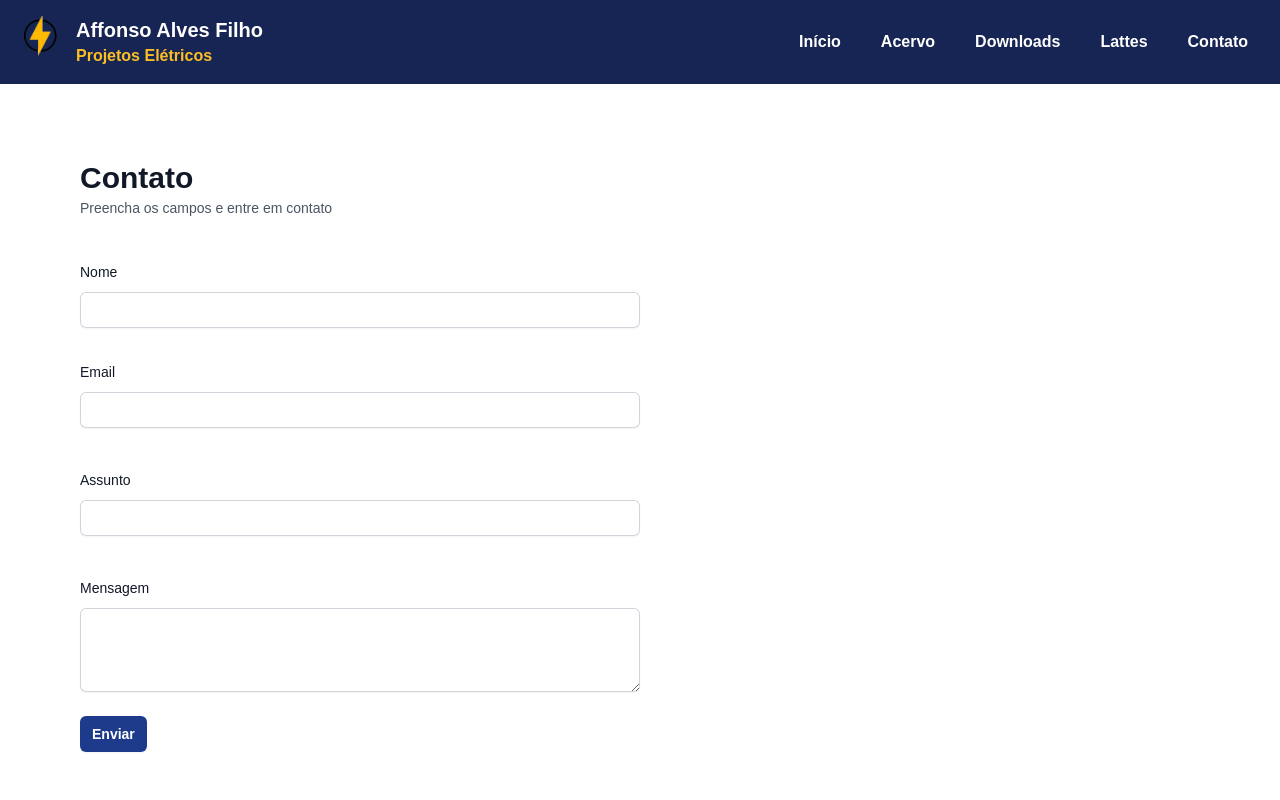
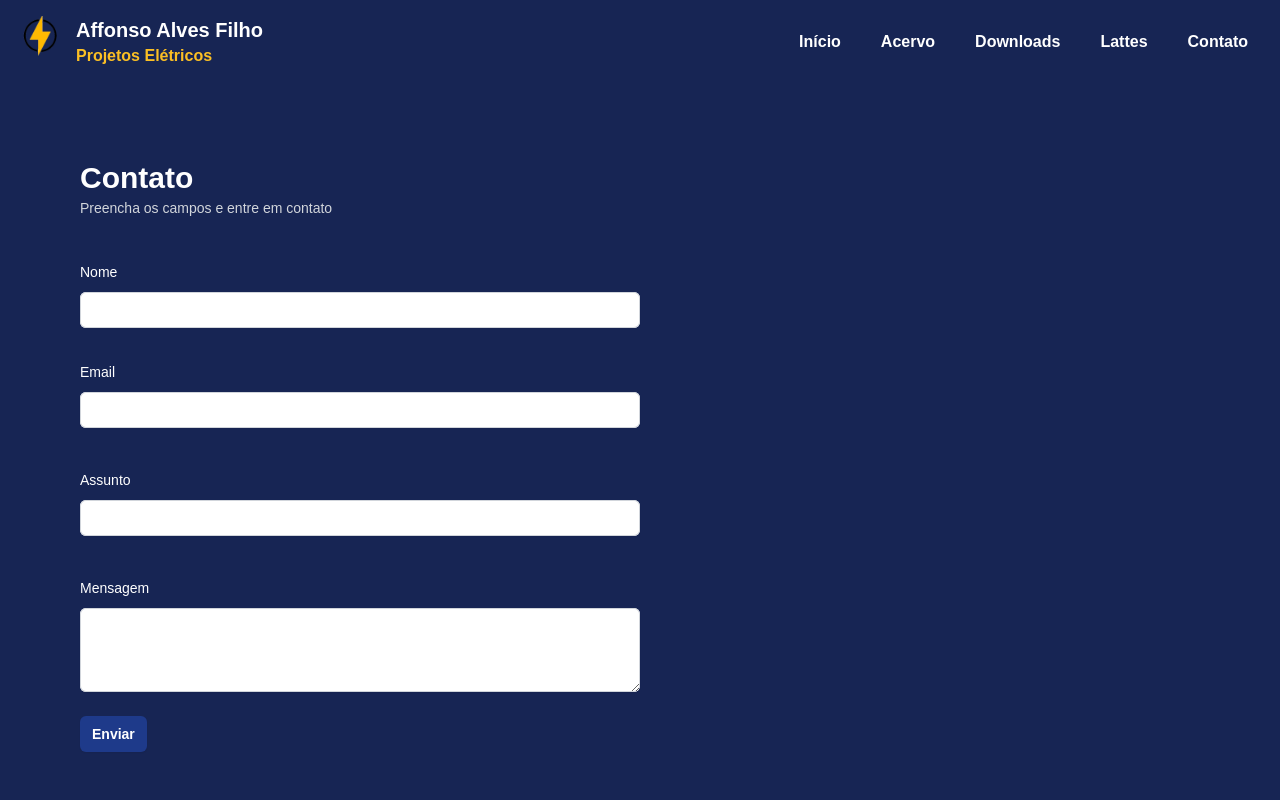
Before and after one commit to leolira/affonso-pro-br, a Vue app: page /Contato in a window 1280 px wide. Shown: the top 800 px of the page. Built offline with nearby package versions, Linux system fonts and the light colour scheme.

Commit message:
changed some style

```diff
--- a/src/App.vue
+++ b/src/App.vue
@@ -5,7 +5,11 @@
 
 </script>
 <template>
+
+<div class="bg-blue-950">
   <Navbar />
   <RouterView />
   <FooterComp />
+</div>
+
 </template>
--- a/src/components/ContactPage.vue
+++ b/src/components/ContactPage.vue
@@ -1,34 +1,33 @@
 <template>
-    <div class="mx-auto max-w-screen-2xl">
+    <div class="mx-auto max-w-screen-2xl h-screen">
         <form class="mt-20 ml-20 mb-20 mr-20">
             <div class="border-b border-gray-900/10 pb-12">
-                <h2 class="text-3xl font-semibold leading-7 text-gray-900">Contato</h2>
-                <p class="mt-1 text-sm leading-6 text-gray-600">Preencha os campos e entre em contato</p>
-
+                <h2 class="text-3xl font-semibold leading-7 text-white">Contato</h2>
+                <p class="mt-1 text-sm leading-6 text-gray-300">Preencha os campos e entre em contato</p>
                     <div class="mt-10 grid grid-cols-1 gap-x-6 gap-y-8 sm:grid-cols-1">
                         <div class="sm:col-span-2">
-                            <label for="name" class="block text-sm font-medium leading-6 text-gray-900">Nome</label>
+                            <label for="name" class="block text-sm font-medium leading-6 text-white">Nome</label>
                             <div class="mt-2">
                             <input type="text" name="name" id="name" autocomplete="given-name" class="block w-1/2 rounded-md border-0 py-1.5 text-gray-900 shadow-sm pl-2 ring-1 ring-inset ring-gray-300 placeholder:text-gray-400 focus:ring-2 focus:ring-inset focus:ring-indigo-600 sm:text-sm sm:leading-6" />
                             </div>
                         </div>
 
                         <div class="sm:col-span-2">
-                            <label for="email" class="block text-sm font-medium leading-6 text-gray-900">Email</label>
+                            <label for="email" class="block text-sm font-medium leading-6 text-white">Email</label>
                             <div class="mt-2">
                             <input id="email" name="email" type="email" autocomplete="email" class="block w-1/2 rounded-md border-0 py-1.5 text-gray-900 shadow-sm pl-2 ring-1 ring-inset ring-gray-300 placeholder:text-gray-400 focus:ring-2 focus:ring-inset focus:ring-indigo-600 sm:text-sm sm:leading-6" />
                             </div>
                         </div>
 
                         <div class="sm:col-span-2">
-                            <label for="subject" class="mt-2 block text-sm font-medium leading-6 text-gray-900">Assunto</label>
+                            <label for="subject" class="mt-2 block text-sm font-medium leading-6 text-white">Assunto</label>
                             <div class="mt-2">
                             <input type="text" name="subject" id="subject" autocomplete="subject" class="block w-1/2 rounded-md border-0 py-1.5 text-gray-900 pl-2 shadow-sm ring-1 ring-inset ring-gray-300 placeholder:text-gray-400 focus:ring-2 focus:ring-inset focus:ring-indigo-600 sm:text-sm sm:leading-6" />
                             </div>
                         </div>
 
                         <div class="sm:col-span-2">
-                            <label for="content" class="mt-2 block text-sm font-medium leading-6 text-gray-900">Mensagem</label>
+                            <label for="content" class="mt-2 block text-sm font-medium leading-6 text-white">Mensagem</label>
                             <div class="mt-2">
                                 <textarea id="mensagem" name="mensagem" rows="3" class="block w-1/2 rounded-md border-0 py-1.5 text-gray-900 pl-2 shadow-sm ring-1 ring-inset ring-gray-300 placeholder:text-gray-400 focus:ring-2 focus:ring-inset focus:ring-indigo-600 sm:text-sm sm:leading-6" />                    </div>
                         </div>
@@ -39,7 +38,6 @@
                 </div>
         </form>
     </div>
-
 </template>
 <script setup>
 </script>
--- a/src/components/DownloadsPage.vue
+++ b/src/components/DownloadsPage.vue
@@ -1,5 +1,5 @@
 <template>
-    <div class="mx-auto max-w-screen-2xl">
+    <div class="mx-auto max-w-screen-2xl h-screen">
         <div class="grid grid-cols-1 md:grid-cols-3 gap-6 m-auto max-w-[1280px] p-4 md:py-6">
             <card>
                 <div
--- a/src/components/LandingPage.vue
+++ b/src/components/LandingPage.vue
@@ -3,7 +3,9 @@
 </script>
 
 <template>
-    <div class="mx-auto max-w-screen-2xl bg-blue-950">
-        <img class="w-fit max-h-screen aspect-ratio mx-auto flex justify-center" :src="banner" alt="banner" />
+    <div class="h-screen mx-auto max-w-screen-2xl bg-blue-950">
+        <div class="flex items-center justify-center ">
+            <img class="w-fit aspect-ratio mx-auto items-center flex justify-center" :src="banner" alt="banner" />
+        </div>
     </div>
 </template>
--- a/src/components/ProjectSlider.vue
+++ b/src/components/ProjectSlider.vue
@@ -3,8 +3,8 @@
     <div class="flex transition-transform duration-300" :style="{ transform: `translateX(-${currentIndex * 100}%)` }">
       <div v-for="(item, index) in items" :key="index" class="w-full flex-shrink-0 flex flex-col sm:flex-row"> <div class="w-full sm:w-1/2 p-8 bg-blue-950 text-white flex items-center">
           <div>
-            <h2 class="text-2xl font-bold">{{ item.title }}</h2>
-            <p class="mt-4 text-justify">{{ item.text }}</p>
+            <h2 class="text-2xl font-bold ml-10 mr-10">{{ item.title }}</h2>
+            <p class="mt-4 text-justify ml-10 mr-10">{{ item.text }}</p>
           </div>
         </div>
         <div class="w-full sm:w-1/2">
```
